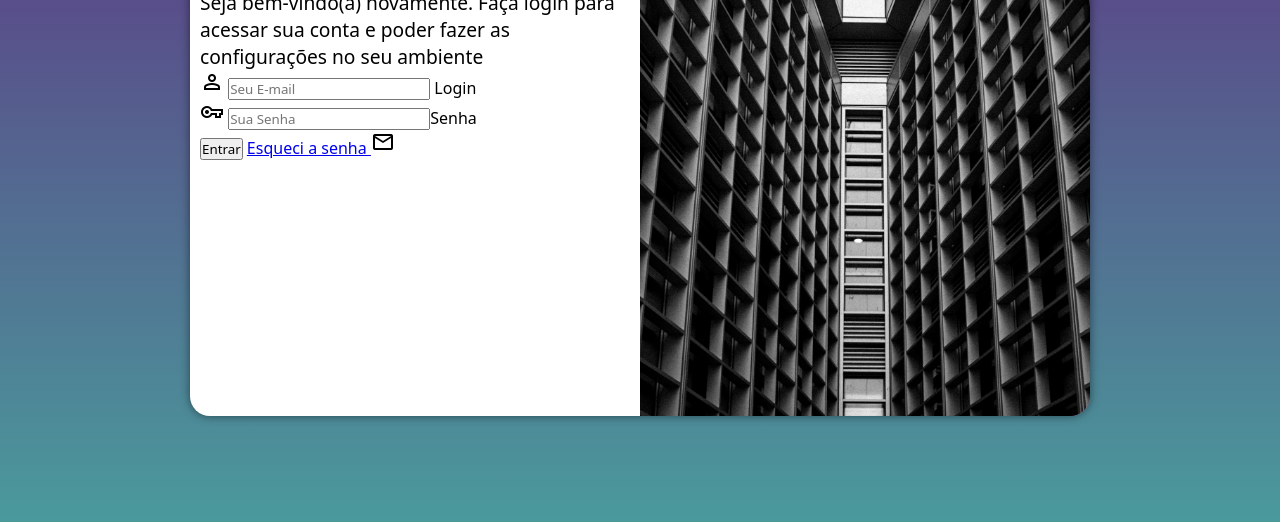
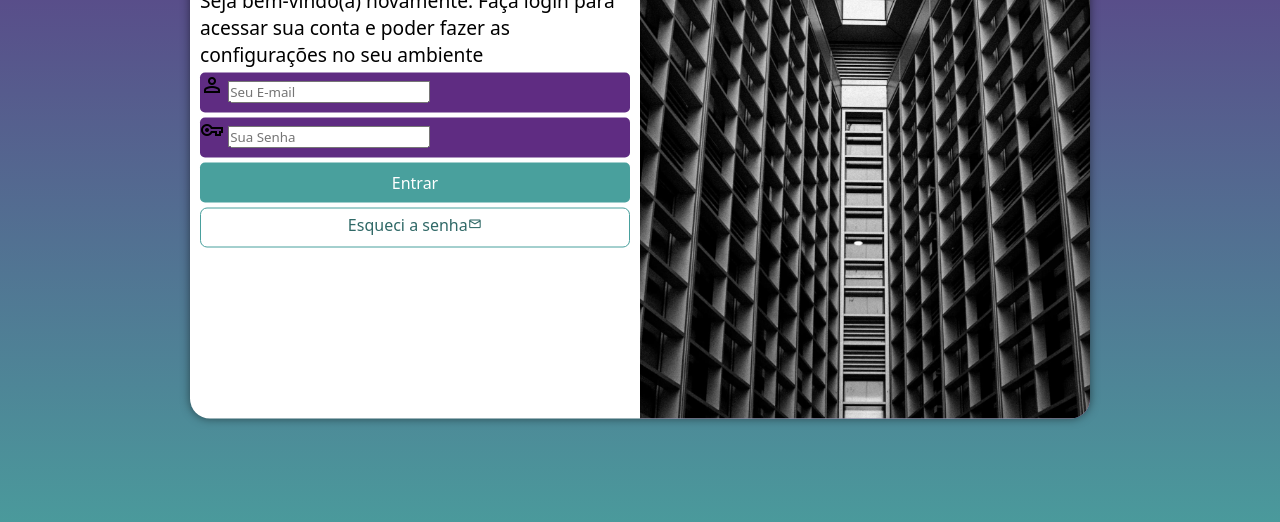
Before and after one commit to kauanbringeldev/projeto-login, a plain HTML site: page index.html in a window 1280 px wide. Shown: the part 234-756 px from the top of the page. Drawn offline with nearby package versions, Linux system fonts and the light colour scheme.

Commit message:
formatando meu formulário

```diff
--- a/estilos/style.css
+++ b/estilos/style.css
@@ -11,7 +11,8 @@
     box-sizing: border-box;
 }
 
-body,html {
+body,
+html {
     background-color: #5f2c82;
     height: 100vh;
     width: 100vw;
@@ -33,7 +34,7 @@ section#Login {
 
     background-color: white;
     width: 250px;
-    height: 500px;
+    height: 505px;
     border-radius: 20px;
     box-shadow: 0 0 10px rgba(0, 0, 0, 0.500);
 
@@ -49,16 +50,63 @@ section#Login {
     height: 200px;
 }
 
-section#Login > div#formulario {
+section#Login>div#formulario {
     display: block;
     padding: 10px;
 }
 
-div#formulario > h1 {
+div#formulario>h1 {
     text-align: center;
     margin: 10px;
 }
 
-div#formulario > p {
+div#formulario>p {
     font-size: 0.8em;
 }
+.campo{
+    display:block;
+    background-color: #5f2c82;
+    width: 100%;
+    height:40px;
+    border-radius: 5px;
+    margin: 5px 0;
+}
+.campo > label {
+    display: none;
+}
+.entrar {
+    display: block;
+    font-size: 1em;
+    width: 100%;
+    height: 40px;
+    background-color: #49a09d;
+    color: white;
+    border: none;
+    border-radius: 5px;
+    cursor: pointer;
+}
+
+.entrar:hover {
+    background-color: #306967;
+}
+
+.botao {
+    display: block;
+    text-align: center;
+    font-size: 1em;
+    width: 100%;
+    height: 40px;
+    padding-top: 5px;
+    margin-top: 5px;
+    background-color: white;
+    color: #306967;
+    border: 1px solid #49a09d;
+    border-radius: 7px;
+    text-decoration: none;
+}
+.botao:hover {
+    background-color: #70fffa;
+}
+.botao > span {
+    font-size: 0.9em;
+}
--- a/index.html
+++ b/index.html
@@ -29,10 +29,8 @@
                         <span class="material-symbols-outlined">vpn_key</span>
                         <input type="password"name="Senha"id="isenha"placeholder="Sua Senha" autocomplete="current-password" required minlength="8"><label for="isenha">Senha</label>
                     </div>
-                    <input type="submit" value="Entrar">
-                    <a href="esqueci.html">
-                        Esqueci a senha <a class="material-symbols-outlined">mail</span>
-                    </a>
+                    <input type="submit" value="Entrar" class="entrar">
+                    <a href="esqueci.html" class="botao">Esqueci a senha<span class="material-symbols-outlined">mail</span></a>
                 </form>
             </div>
 
```
